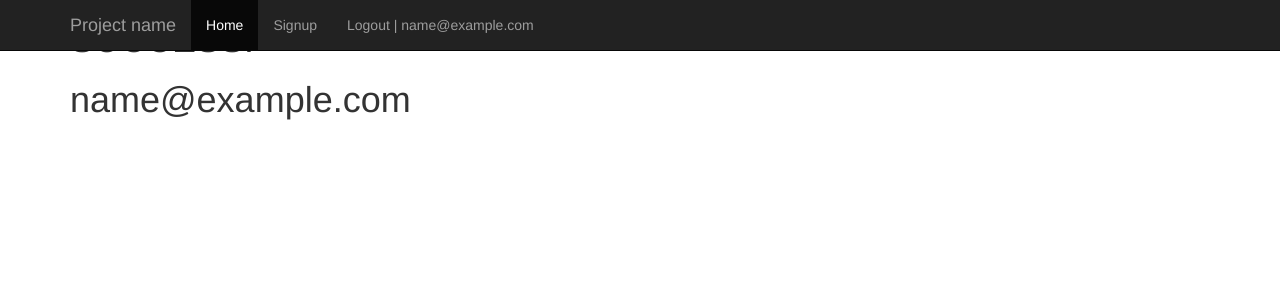
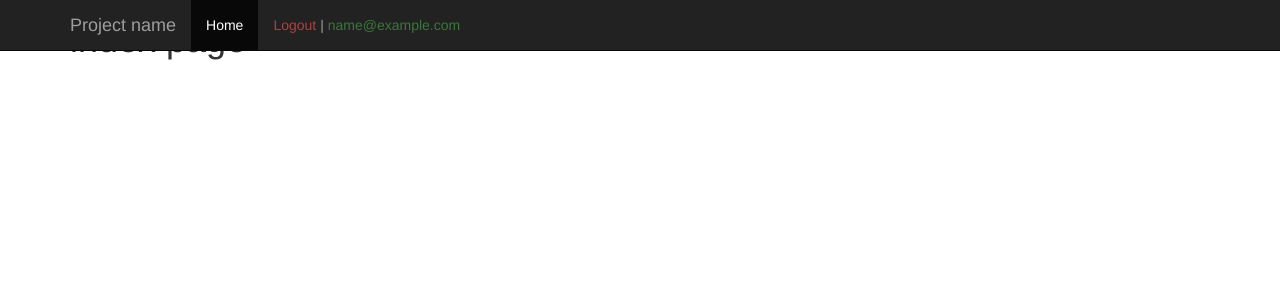
Before and after one commit to mikailfidan/akademikbilisim2018, a Django app: page / in a window 1280 px wide. Shown: the top 300 px of the page. Run offline with Django 3.2, Linux system fonts and the light colour scheme; the visitor is signed in with stand-in values (Sample User, id 1); some libraries are stand-ins or nearby versions.

Commit message:
login/logout link

```diff
--- a/election/templates/header.html
+++ b/election/templates/header.html
@@ -12,9 +12,20 @@
     </div>
     <div id="navbar" class="collapse navbar-collapse">
       <ul class="nav navbar-nav">
-        <li class="active"><a href="#">Home</a></li>
+        <li class="active"><a href="/">Home</a></li>
+        {%if request.user.email %}
+
+        <li><a href="/logout_view/"><span class="text-danger">Logout</span> | <span class="text-success">{{request.user.email}}</span>  </a></li>
+
+       {%else%}
         <li><a href="/signup_view/">Signup</a></li>
-        <li><a href="/logout_view/">Logout | {{profile}} </a></li>
+       <li><a href="/logout_view/"><span class="text-danger">Login</span>   </a></li>
+
+        {%endif%}
+
+
+
+
       </ul>
     </div><!--/.nav-collapse -->
   </div>
--- a/election/templates/index.html
+++ b/election/templates/index.html
@@ -3,9 +3,9 @@
 <div class="container">
     <div class="starter-template">
 
-        <h1>SUCCESS!</h1>
+        <h1>index page</h1>
         <p class="lead">
-        <h1> {{profile}}</h1>
+
         </p>
 
 
--- a/election/views.py
+++ b/election/views.py
@@ -4,9 +4,12 @@ from election.profile.models import UserProfile
 
 
 def home(request):
+      if request.method=="POST":
+        profile = request.user.email
+        return render(request, 'index.html', {'profile':profile})
 
-        profile = request.user.email
-        return  render(request, 'index.html', {'profile':profile})
+      else:
+          return render(request,'index.html')
 
 
 def login_error(request):
```
